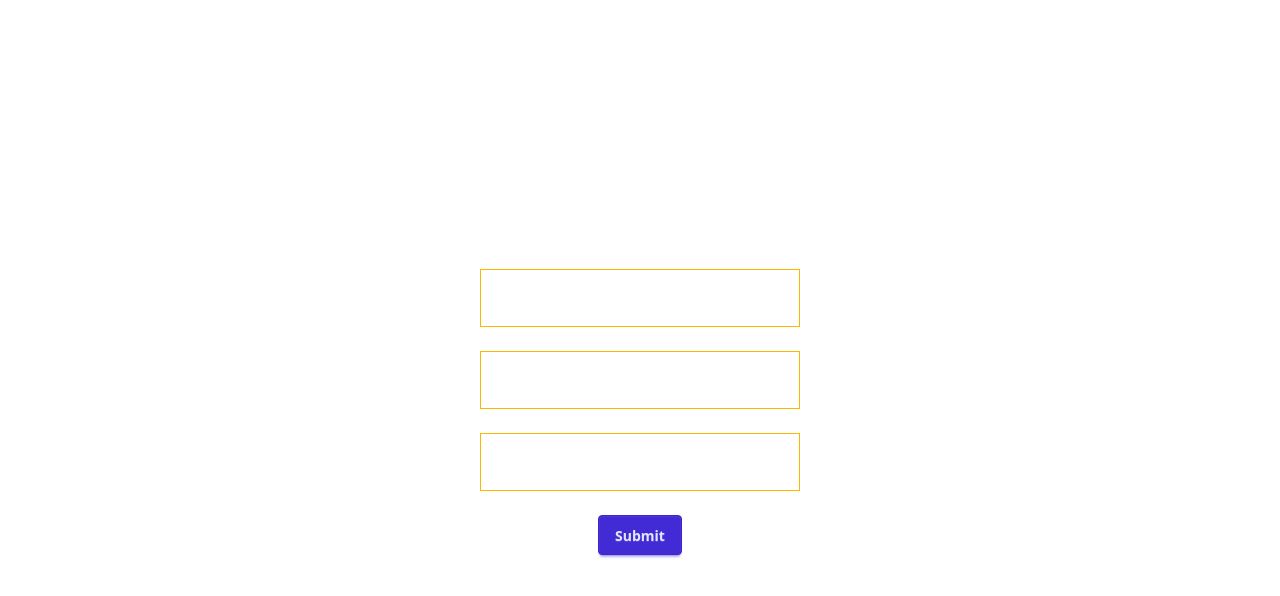
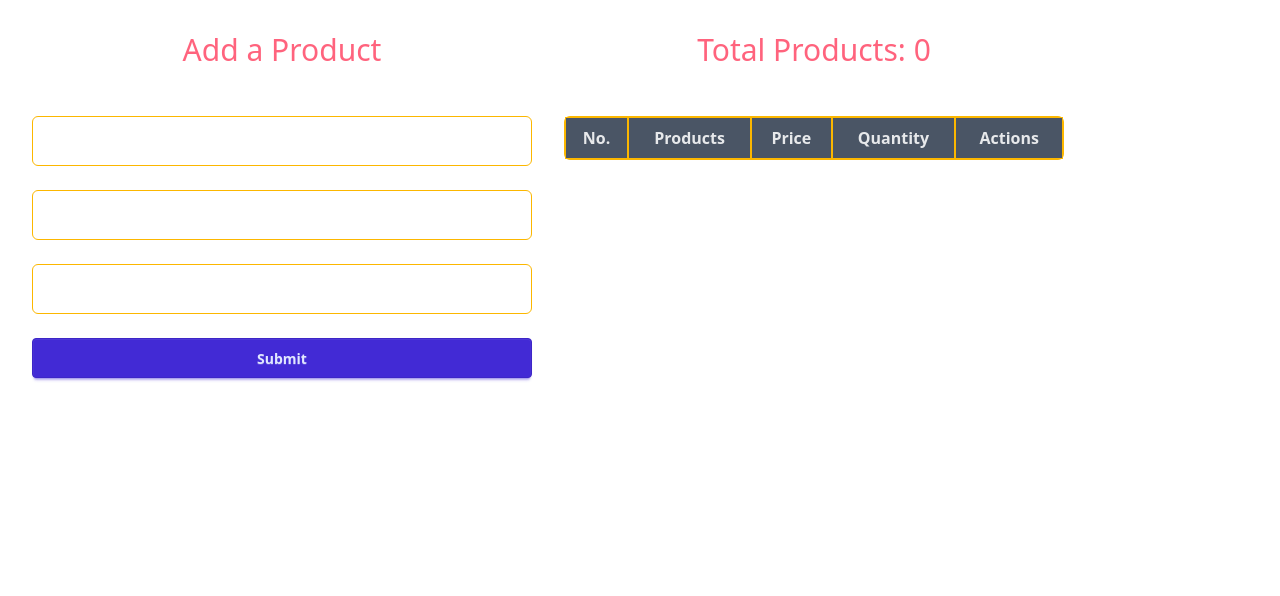
Before and after one commit to Shaqibul-Neil/react-form-custom-hook-context-api, a React (Vite) app: page / in a window 1280 px wide. Shown: the top 596 px of the page. Built offline with nearby package versions, Linux system fonts and the light colour scheme.

Commit message:
Display form data in a table and form error handle

```diff
--- a/src/App.css
+++ b/src/App.css
@@ -1,6 +1,5 @@
 #root {
   max-width: 1280px;
-  margin: 0 auto;
   padding: 2rem;
   text-align: center;
 }
--- a/src/App.jsx
+++ b/src/App.jsx
@@ -31,7 +31,7 @@ function App() {
     // <div>
     //   <CustomHookForm />
     // </div>
-    <div>
+    <div className="mx-auto">
       <ProductManagement />
     </div>
   );
--- a/src/components/ProductManagement/ProductForm.jsx
+++ b/src/components/ProductManagement/ProductForm.jsx
@@ -1,25 +1,40 @@
-const ProductForm = () => {
+import { useState } from "react";
+
+const ProductForm = ({ handleAddProduct }) => {
+  const [error, setError] = useState("");
+
   const handleProductSubmit = (e) => {
     e.preventDefault();
-    const productName = e.target.name.value;
-    const productPrice = e.target.price.value;
-    const productQuantity = e.target.quantity.value;
+    const productName = e.target.name.value.trim();
+    const productPrice = +e.target.price.value;
+    const productQuantity = +e.target.quantity.value;
+
+    //validation
+    if (!productName) return setError("Please provide a product name");
+    else if (productPrice <= 0 || isNaN(productPrice))
+      return setError("Please provide a valid product price");
+    else if (productQuantity <= 0 || isNaN(productQuantity))
+      return setError("Please provide a valid product quantity");
+    else setError("");
 
     const newProduct = {
       productName,
       productPrice,
       productQuantity,
     };
-    console.log(newProduct);
+    // console.log(newProduct);
+    handleAddProduct(newProduct);
+    //form clear
+    e.target.reset();
   };
 
   return (
-    <>
-      <h2>Add a Product</h2>
+    <div className="min-w-[500px]">
+      <h2 className="text-3xl mb-12 text-error">Add a Product</h2>
       <form onSubmit={handleProductSubmit}>
         <input
           type="text"
-          className="border border-warning p-4 w-80"
+          className="border border-warning p-3 w-full rounded-md"
           name="name"
           placeholder="product name"
         />
@@ -27,7 +42,7 @@ const ProductForm = () => {
         <br />
         <input
           type="text"
-          className="border border-warning p-4 w-80"
+          className="border border-warning p-3 w-full rounded-md"
           name="price"
           placeholder="product price"
         />
@@ -35,15 +50,22 @@ const ProductForm = () => {
         <br />
         <input
           type="text"
-          className="border border-warning p-4 w-80"
+          className="border border-warning p-3 w-full rounded-md"
           name="quantity"
           placeholder="product quantity"
         />
         <br />
         <br />
-        <input type="submit" className="btn btn-primary" value="Submit" />
+        <input
+          type="submit"
+          className="btn btn-primary w-full"
+          value="Submit"
+        />
       </form>
-    </>
+      <p className="text-error">
+        <small>{error}</small>
+      </p>
+    </div>
   );
 };
 
--- a/src/components/ProductManagement/ProductManagement.jsx
+++ b/src/components/ProductManagement/ProductManagement.jsx
@@ -1,11 +1,17 @@
+import { useState } from "react";
 import ProductForm from "./ProductForm";
 import ProductTable from "./ProductTable";
 
 const ProductManagement = () => {
+  const [productData, setProductData] = useState([]);
+
+  const handleAddProduct = (newProductsData) => {
+    setProductData([...productData, newProductsData]);
+  };
   return (
-    <div>
-      <ProductForm />
-      <ProductTable />
+    <div className="grid grid-cols-2 gap-8">
+      <ProductForm handleAddProduct={handleAddProduct} />
+      <ProductTable productData={productData} />
     </div>
   );
 };
--- a/src/components/ProductManagement/ProductTable.jsx
+++ b/src/components/ProductManagement/ProductTable.jsx
@@ -1,5 +1,42 @@
-const ProductTable = () => {
-  return <div></div>;
+const ProductTable = ({ productData }) => {
+  console.log(productData);
+
+  return (
+    <div>
+      <h2 className="text-3xl mb-12 text-error">
+        Total Products: {productData.length}
+      </h2>
+      <table className="table-auto w-full border-separate border-spacing-0 border border-warning rounded-md">
+        <thead className="bg-gray-600">
+          <tr>
+            <th className="p-2 border border-warning">No.</th>
+            <th className="p-2 border border-warning">Products</th>
+            <th className="p-2 border border-warning">Price</th>
+            <th className="p-2 border border-warning">Quantity</th>
+            <th className="p-2 border border-warning">Actions</th>
+          </tr>
+        </thead>
+        <tbody className="">
+          {productData.map((product, i) => (
+            <tr key={i} className="border-b">
+              <td className="p-4 border border-warning">{i + 1}</td>
+              <td className="p-4 border border-warning">
+                {product.productName}
+              </td>
+              <td className="p-4 border border-warning">
+                {product.productPrice * product.productQuantity}
+              </td>
+              <td className="p-4 border border-warning">
+                {product.productQuantity}
+              </td>
+              <td className="p-4 border border-warning">Delete</td>
+            </tr>
+          ))}
+        </tbody>
+      </table>
+      <div className="grid grid-cols-2 gap-4"></div>
+    </div>
+  );
 };
 
 export default ProductTable;
--- a/src/index.css
+++ b/src/index.css
@@ -16,7 +16,5 @@
 body {
   margin: 0;
   display: flex;
-  place-items: center;
-  min-width: 320px;
   min-height: 100vh;
 }
```
